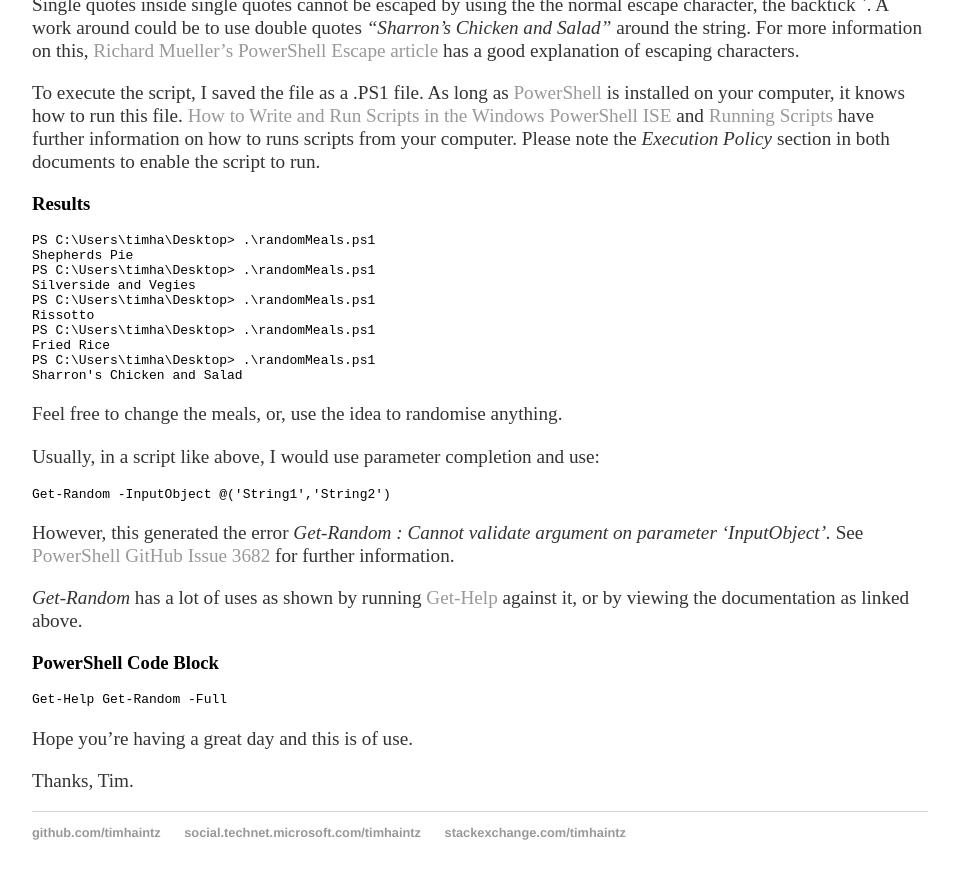
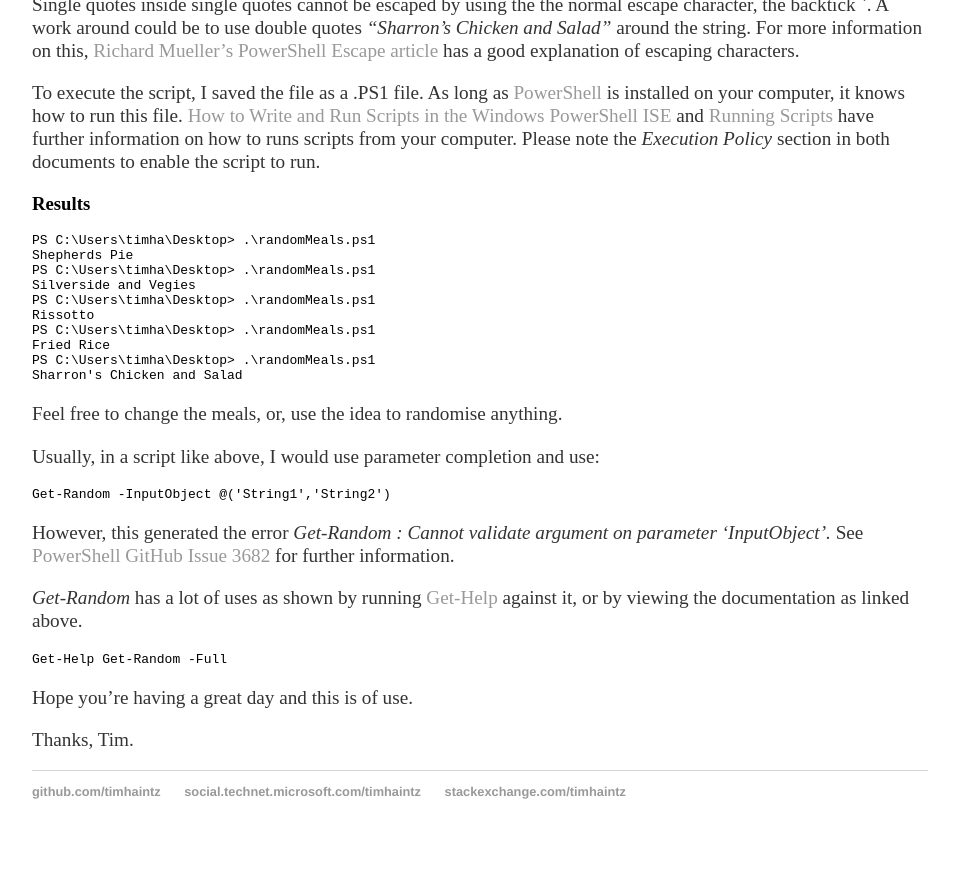
Before and after one commit to timhaintz/timhaintz.github.io, a Jekyll site: the page built from _posts/2018-05-13-Whats-for-Dinner-Get-Random.md, in a window 1280 px wide and 900 px high, scrolled down 1271 px. Shown: the top 879 px of the window, without its empty margins (160-1113 px from the left). Built offline with Jekyll 4.4.1, drawn with Linux system fonts in a browser that asks for light colours.

Commit message:
Update 2018-05-13-Whats-for-Dinner-Get-Random.md

````diff
--- a/_posts/2018-05-13-Whats-for-Dinner-Get-Random.md
+++ b/_posts/2018-05-13-Whats-for-Dinner-Get-Random.md
@@ -90,7 +90,6 @@ However, this generated the error *Get-Random : Cannot validate argument on para
 See [PowerShell GitHub Issue 3682](https://github.com/PowerShell/PowerShell/issues/3682) for further information.
 
 *Get-Random* has a lot of uses as shown by running [Get-Help](https://docs.microsoft.com/en-us/powershell/module/microsoft.powershell.core/get-help?view=powershell-6) against it, or by viewing the documentation as linked above.
-### PowerShell Code Block
 ```PowerShell
 Get-Help Get-Random -Full
 ```
````
